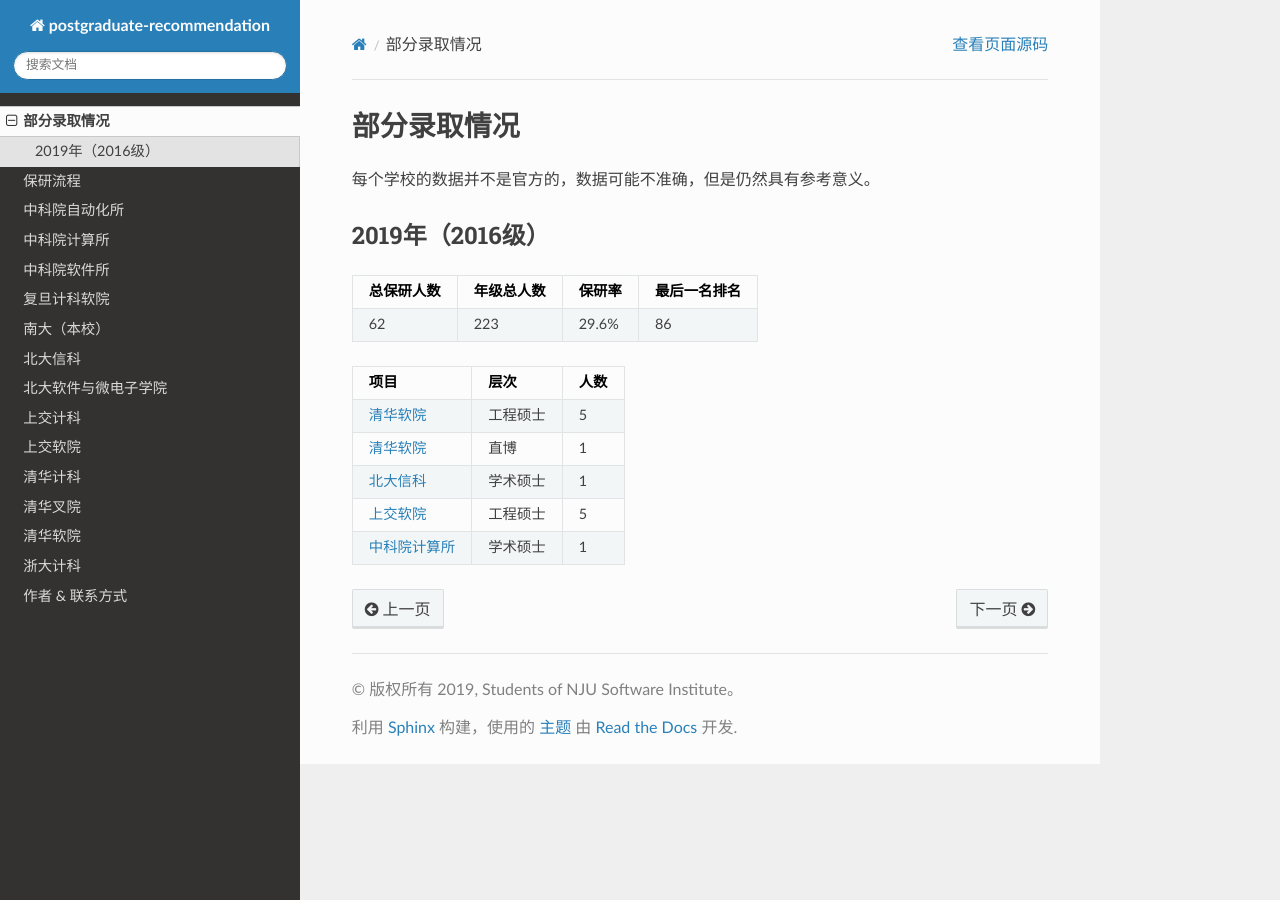
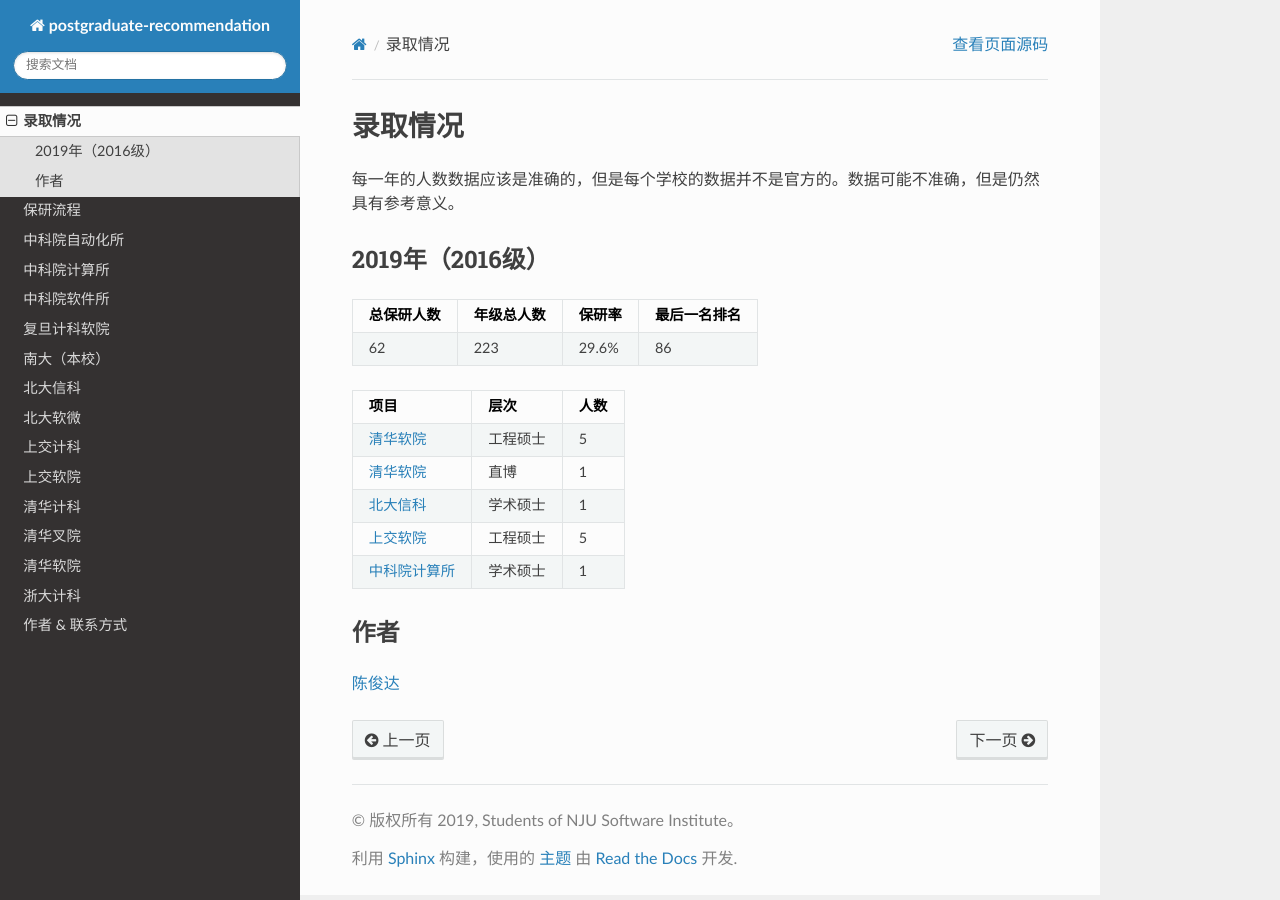
Before and after one commit to NJU-SE-15-share-review/postgraduate-recommendation, a Sphinx documentation site: the page built from source/statistics.rst, in a window 1280 px wide. Built offline with Sphinx 7.4.7 and the Read the Docs theme 2.0.0, drawn with Linux system fonts in a browser that asks for light colours.

Commit message:
overall improvement

```diff
--- a/source/authors.rst
+++ b/source/authors.rst
@@ -6,12 +6,14 @@
 刘瑷玮
 -------------------------------------
 
-* 南大软院16级，去向：:ref:`schools/thu/ss:清华软院` 直博
+* 南大软院16级
+* 去向：:ref:`schools/thu/ss:清华软院` 直博
 * 提出了这个想法，并写了很多框架性的东西。
 
 陈俊达
 -------------------------------------
 
-* 南大软院16级，去向：:ref:`schools/pku/eecs:北大信科` 硕士
+* 南大软院16级
+* 去向：:ref:`schools/pku/eecs:北大信科` 硕士
 * QQ: 540232834；网站：https://viccrubs.me
 * 创建了这个项目，写了北大信科的内容
--- a/source/index.rst
+++ b/source/index.rst
@@ -6,7 +6,9 @@
 欢迎来到保研攻略
 =======================================================
 
-由南大软院学长学姐编写的保研攻略，希望大家都能更快更高效更少踩坑地成功保研，拥有光明的未来。
+由南大软院学长学姐编写的保研攻略，主要覆盖了南大软院的同学常去的目标学校和院系。
+
+希望大家都能更快更高效更少踩坑地成功保研，拥有光明的未来。
 
 .. toctree::
    :maxdepth: 1
--- a/source/progress.rst
+++ b/source/progress.rst
@@ -14,4 +14,8 @@
 9月28日填写国家系统
 --------------------------------------
 
-首先要获得预推免资格（每年南软大概有 60 几个保研名额，学分绩截止到大概 90 名），然后在系统上填写志愿，之前在夏令营和 9 月预推免中给你发放 offer 的学校就会给你正式录取。 此时取得的 offer 是有法律效力的，也就是国家教育部的录取。
+首先要获得预推免资格（每年南软大概有 60 几个保研名额，学分绩截止到大概 90 名，详细数据请看:ref:`statistics:录取情况`），然后在系统上填写志愿，之前在夏令营和 9 月预推免中给你发放 offer 的学校就会给你正式录取。 此时取得的 offer 是有法律效力的，也就是国家教育部的录取。
+
+作者
+--------------------------------------
+:ref:`authors:刘瑷玮`
--- a/source/schools/pku/ss.rst
+++ b/source/schools/pku/ss.rst
@@ -1,4 +1,4 @@
-北大软件与微电子学院
+北大软微
 =====================================
 
 可能是清北中最容易去的地方，但是在北京大兴，不在本部，之前的口碑非常差，最近的生源已经越来越好。
--- a/source/statistics.rst
+++ b/source/statistics.rst
@@ -1,7 +1,7 @@
-部分录取情况
+录取情况
 =========================
 
-每个学校的数据并不是官方的，数据可能不准确，但是仍然具有参考意义。
+每一年的人数数据应该是准确的，但是每个学校的数据并不是官方的。数据可能不准确，但是仍然具有参考意义。
 
 2019年（2016级）
 --------------------------------------
@@ -21,3 +21,7 @@
 :ref:`schools/sjtu/se:上交软院`      工程硕士  5
 :ref:`schools/cas/ict:中科院计算所`  学术硕士  1
 ===================================  ========  ====
+
+作者
+--------------------------------------
+:ref:`authors:陈俊达`
```
Also changed, not shown: README.md (+1 -1 lines).
